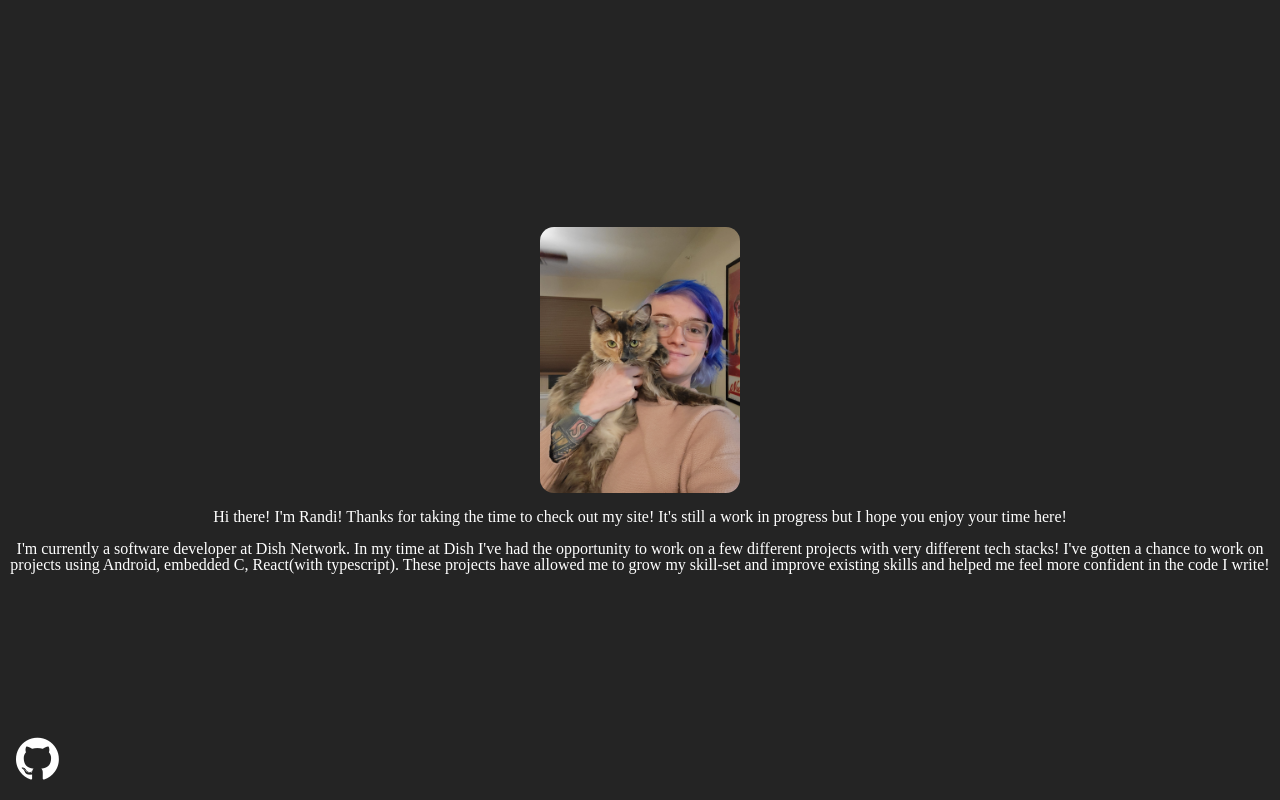
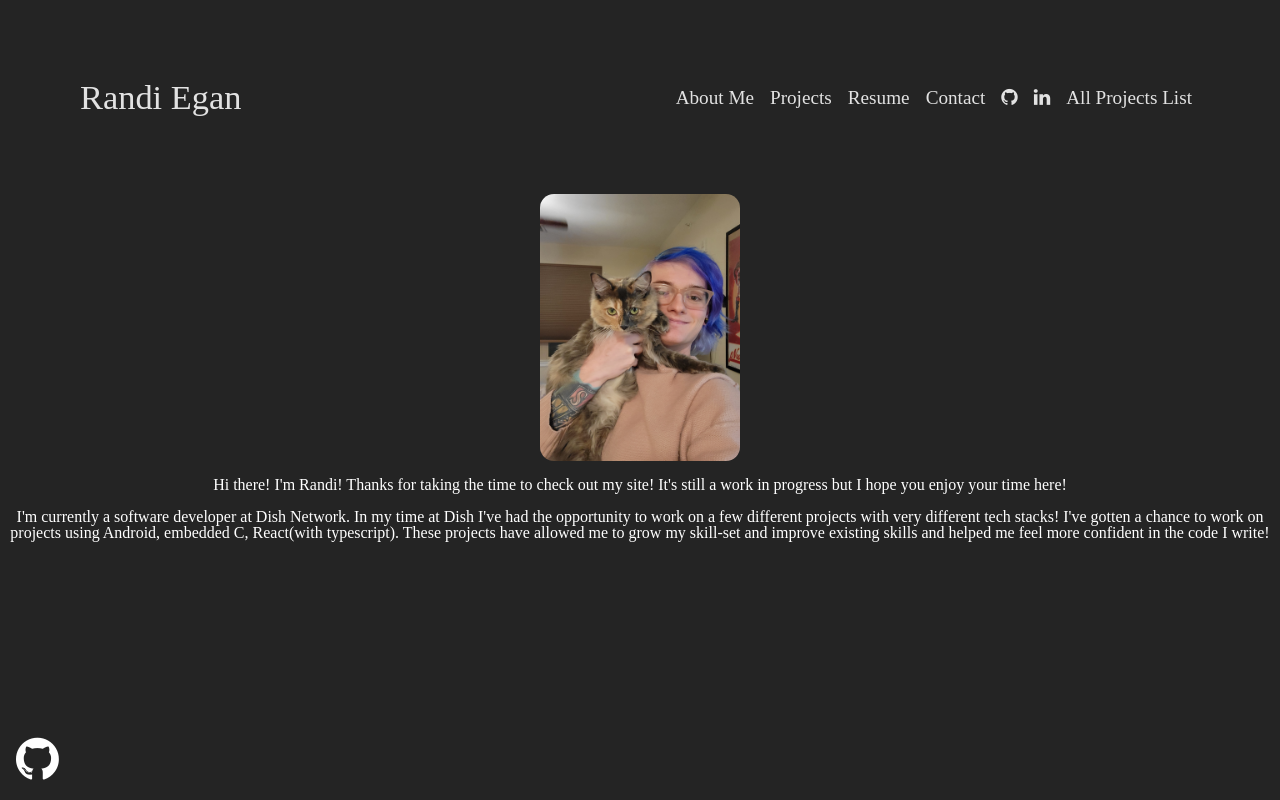
Before and after one commit to ClydeFrog04/portfolio, a React (Vite) app: page /aboutMe in a window 1280 px wide. Built offline with nearby package versions, Linux system fonts and the light colour scheme; what @portfolio-monorepo/react-tac-toe, @portfolio-monorepo/sourdough-calculator would draw is missing.

Commit message:
nav link finxed

```diff
--- a/src/App.tsx
+++ b/src/App.tsx
@@ -153,7 +153,10 @@ function App() {
                 <Route
                     path={"aboutMe"}
                     element={
+                    <>
+                        <NavBar/>
                         <AboutMe/>
+                    </>
                     }
                 />
                 <Route
--- a/src/components/NavBar/NavBar.tsx
+++ b/src/components/NavBar/NavBar.tsx
@@ -46,7 +46,7 @@ const NavBar = (props: NavBarProps) =>{
     const sections =(
         <>
             <section className="navLinks">
-                <NavLink to={"aboutMe"}>About Me</NavLink>
+                <NavLink to={"/aboutMe"}>About Me</NavLink>
                 {/*<Link to={"/#projects"}>Projects</Link>*/}
                 <a href={"/#projects"}>Projects</a>
                 <NavLink to={"/"}>Resume</NavLink>
--- a/src/pages/AboutMe/AboutMe.css
+++ b/src/pages/AboutMe/AboutMe.css
@@ -52,8 +52,6 @@
   align-items: center;
   justify-content: center;
   flex-direction: column;
-  width: 100%;
-  height: 100%;
   text-align: center;
   gap: 1rem;
 }
--- a/src/pages/AboutMe/AboutMe.scss
+++ b/src/pages/AboutMe/AboutMe.scss
@@ -7,7 +7,7 @@
 
 .aboutMe{
     @include flexCenterColumn();
-    @include fitContainer();
+    //@include fitContainer();
     text-align: center;
     gap: 1rem;
 
```
Also changed, not shown: 1 other file (tests, documents, lock files or other folders).
